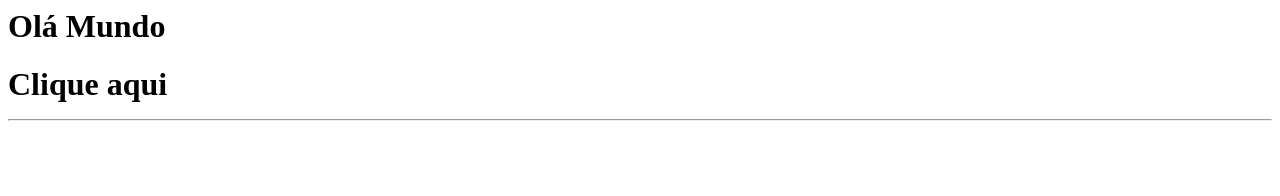
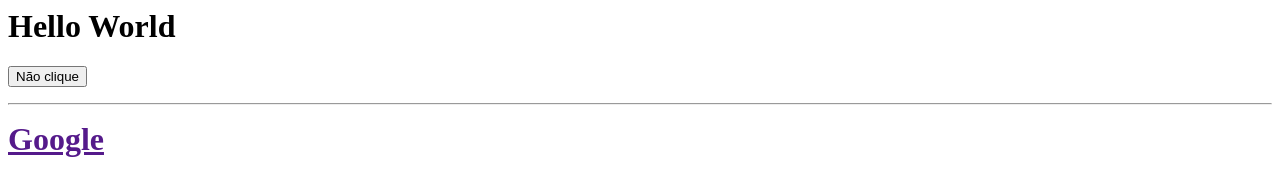
Before and after one commit to andrebarrosa/Fs13.andre, a plain HTML site: page index.html in a window 1280 px wide. Drawn offline with Linux system fonts and the light colour scheme.

Commit message:
Alterei o conteúdo do index

```diff
--- a/index.html
+++ b/index.html
@@ -1,5 +1,7 @@
-<h1> Olá Mundo <h1>
+<h1> Hello World <h1>
 
-<butoon> Clique aqui </button>
+<button> Não clique </button>
 
 <hr>
+
+  <a href="">Google</a>
```
